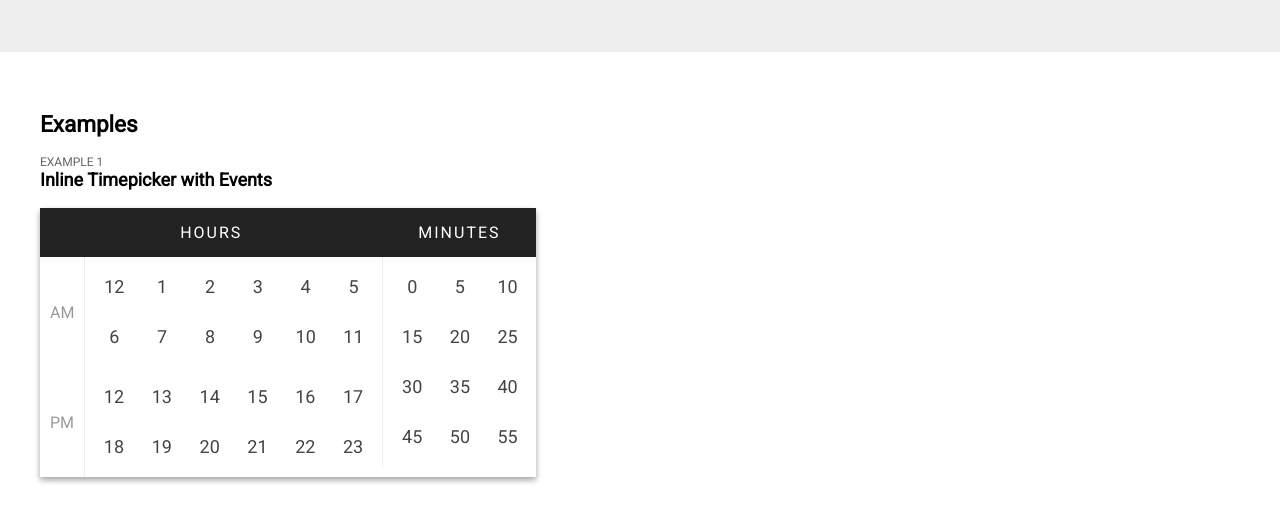
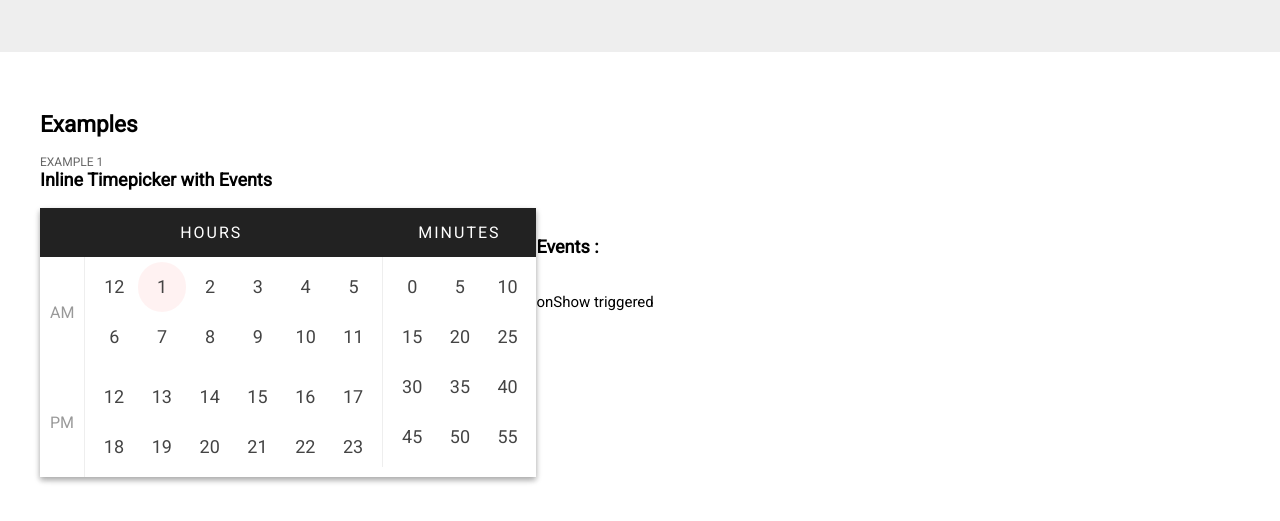
Before and after one commit to fgelinas/fg.timepicker, a plain HTML site: page index.html in a window 1280 px wide. Shown: the part 199-720 px from the top of the page. Drawn offline with Linux system fonts and the light colour scheme.

Commit message:
Add events and selection highlight

```diff
--- a/fg.timepicker.css
+++ b/fg.timepicker.css
@@ -1,8 +1,8 @@
 .fgtp {
-    position: absolute;
+    /* position: absolute; */
     top: 0;
     left: 0;
-    display: flex;
+    display: inline-flex;
     flex-direction: row;
     flex-wrap: wrap;
     justify-content: flex-start;
@@ -89,6 +89,10 @@
     flex-basis: calc(100% / 3 - 2px);
 }
 
+.fgtp .fgtp-unit.selected {
+    background: rgba(250,0,0,0.05);
+}
+
 .fgtp .fgtp-unit:hover {
     background: rgba(0,0,0,0.05);
     color: #000;
--- a/fg.timepicker.js
+++ b/fg.timepicker.js
@@ -23,6 +23,7 @@ fg.Time = function Time(hour, minute) {
 
 fg.Timepicker = function Timepicker(options) {
 
+    let tpInst = this; // handle to this TP
     // init hour and minutes to current time
     let now = new Date();
     // the currently selected hour
@@ -34,6 +35,11 @@ fg.Timepicker = function Timepicker(options) {
 
     // pointer to the dom element build to show the timepicker
     let domEl = null;
+
+    // Array of hour unit dom elements
+    let domHourUnits = [];
+    // Array of minute unit dom elements
+    let domMinuteUnits = [];
 
 
     /**
@@ -50,12 +56,13 @@ fg.Timepicker = function Timepicker(options) {
     let bindContainer = options.bindContainer ? options.bindContainer : null;
 
     // events
+    // TODO: find a better way to affect all options to the instance object.
     this.onHourChange = options.onHourChange ? options.onHourChange : null;
-    this.onMinuteChange = null;
+    this.onMinuteChange = options.onMinuteChange ? options.onMinuteChange : null;
     this.onTimeChange = options.onTimeChange ? options.onTimeChange : null;
-    this.onShow = null;
+    this.onShow = options.onShow ? options.onShow : null;
     this.onHide = null;
-    this.onRedraw = null;
+    this.onRedraw = options.onRedraw ? options.onRedraw : null;
 
 
     // internal to keep track of visibility of the timepicker
@@ -67,7 +74,11 @@ fg.Timepicker = function Timepicker(options) {
     };
     this.setHour = function setHour(newHour) {
         hour = newHour;
-        // TODO: add handle for new hour
+        highlightSelectedHour();
+        if (this.onHourChange) {
+            this.onHourChange.apply();
+        }
+
     };
 
     this.getMinute = function getMinute() {
@@ -75,7 +86,11 @@ fg.Timepicker = function Timepicker(options) {
     };
     this.setMinute = function setMinute(newMinute) {
         minute = newMinute;
-        // TODO: add handle for new minute
+        highlightSelectedMinute();
+        if (this.onMinuteChange) {
+            this.onMinuteChange.apply();
+        }
+
     };
 
     /**
@@ -92,6 +107,26 @@ fg.Timepicker = function Timepicker(options) {
     /**
      * Private functions
      */
+
+    let highlightSelectedHour = function() {
+        domHourUnits.forEach((unit, hour) => {
+            if (hour === tpInst.getHour()) {
+                unit.classList.add('selected');
+            } else {
+                unit.classList.remove('selected');
+            }
+        });
+    };
+
+    let highlightSelectedMinute = function() {
+        domMinuteUnits.forEach((unit, minute) => {
+            if (minute === tpInst.getMinute()) {
+                unit.classList.add('selected');
+            } else {
+                unit.classList.remove('selected');
+            }
+        });
+    };
     // create element helper function
     let e = function createElement(nameTag, className, bindToParent, innerHTML) {
         let e = document.createElement(nameTag);
@@ -116,17 +151,17 @@ fg.Timepicker = function Timepicker(options) {
     let buildTPDom = function buildTPDom() {
 
         // TODO: Cleanup - possibly it will be better to affect to domEl after the new dom is built
-        domEl = null;
-
         domEl = e('div', mainElementClass);
-
 
         let hoursBlock = e('div', 'hours', domEl);
 
         let amPmList = ['am', 'pm'];
 
         // todo: make the h4 configurable
-        let hoursTitle = e('h4', 'fgtp-title', hoursBlock, 'Hours');
+        e('h4', 'fgtp-title', hoursBlock, 'Hours');
+
+        // empty dom hour unit array
+        domHourUnits = [];
 
         for (let iAmPm = 0; iAmPm <= 1; iAmPm++) {
             let amPm = amPmList[iAmPm];
@@ -140,25 +175,37 @@ fg.Timepicker = function Timepicker(options) {
             let firstHour = iAmPm === 0 ? 0 : 12;
             let endHour = firstHour + 11;
             for (let i = firstHour; i <= endHour; i++) {
-                let b = e('div', 'fgtp-hour-unit fgtp-unit', amUnitContainer, i);
+                let hourUnit = e('div', 'fgtp-hour-unit fgtp-unit', amUnitContainer, i);
                 if (i === 0) {
-                    b.innerText = '12'; // TODO: use 24 for 24hour display
+                    hourUnit.innerText = '12'; // TODO: use 24 for 24hour display
                 }
+                hourUnit.onclick = function onUnitClick() {
+                    tpInst.setHour(i);
+
+                };
+                // append to hourUnits array
+                domHourUnits[i] = hourUnit;
             }
         }
-
+        highlightSelectedHour();
 
         minutesBlock = e('div', 'minutes', domEl);
         minutesTitle = e('h4', 'fgtp-title', minutesBlock, 'Minutes');
         let minutesUnitContainer = e('div', 'fgtp-unit-container fgtp-minutes-unit-container', minutesBlock);
 
+        // empty minute unit array
+        domMinuteUnits = [];
         // TODO: find a better way to handle minutes to show, more configurable
         let firstMinute = 0;
         let endMinute = 55;
         let step = 5;
         for (let i = firstMinute; i <= endMinute; i+= step) {
-            e('div', 'fgtp-minute-unit fgtp-unit', minutesUnitContainer, i.toString());
+            let minuteUnit = e('div', 'fgtp-minute-unit fgtp-unit', minutesUnitContainer, i.toString());
+            minuteUnit.onclick = function() {
+                tpInst.setMinute(i);
+            }
         }
+        highlightSelectedMinute();
 
         return domEl;
     };
@@ -168,5 +215,10 @@ fg.Timepicker = function Timepicker(options) {
     // end of initialisation
     if (bindContainer) {
         bindContainer.appendChild(buildTPDom());
+        // trigger onshow
+        console.log(this.onShow);
+        if (this.onShow) { this.onShow.apply(); }
     }
+
+    return this;
 };
--- a/index.html
+++ b/index.html
@@ -32,7 +32,7 @@
                 Inline Timepicker with Events
             </h3>
 
-            <div id="e1_inline">
+            <div id="e1_inline" style="float:left">
 
 
 
@@ -40,18 +40,37 @@
 
 
 
-            <div id="e1_logs">
+            <div style="padding: 10px;" >
+                <h3>Events : </h3>
+                <div id="e1_events" style="width: 300px; height:150px; overflow-y: scroll">
+
+                </div>
 
 
             </div>
 
 
             <script id="e1_script">
+                function logEvent(log) {
+                    let e = document.getElementById('e1_events');
+                    e.innerHTML += "<br>" + log;
+                    e.scrollTop = e.scrollHeight;
+                }
                 e1TP = new fg.Timepicker({
                     bindContainer: document.getElementById('e1_inline'),
                     onTimeChange: function() {
-                        alert('time changed : ' + e1TP.getTime())
+                        logEvent('onTimeChange, new time : ' + e1TP.getTime())
+                    },
+                    onHourChange: function() {
+                        logEvent('onHourChange, new hour : ' + e1TP.getHour().toString());
+                    },
+                    onMinuteChange: function() {
+                        logEvent('onMinuteChange, new minute : ' + e1TP.getMinute().toString());
+                    },
+                    onShow: function() {
+                        logEvent('onShow triggered');
                     }
+
 
                 });
             </script>
```
